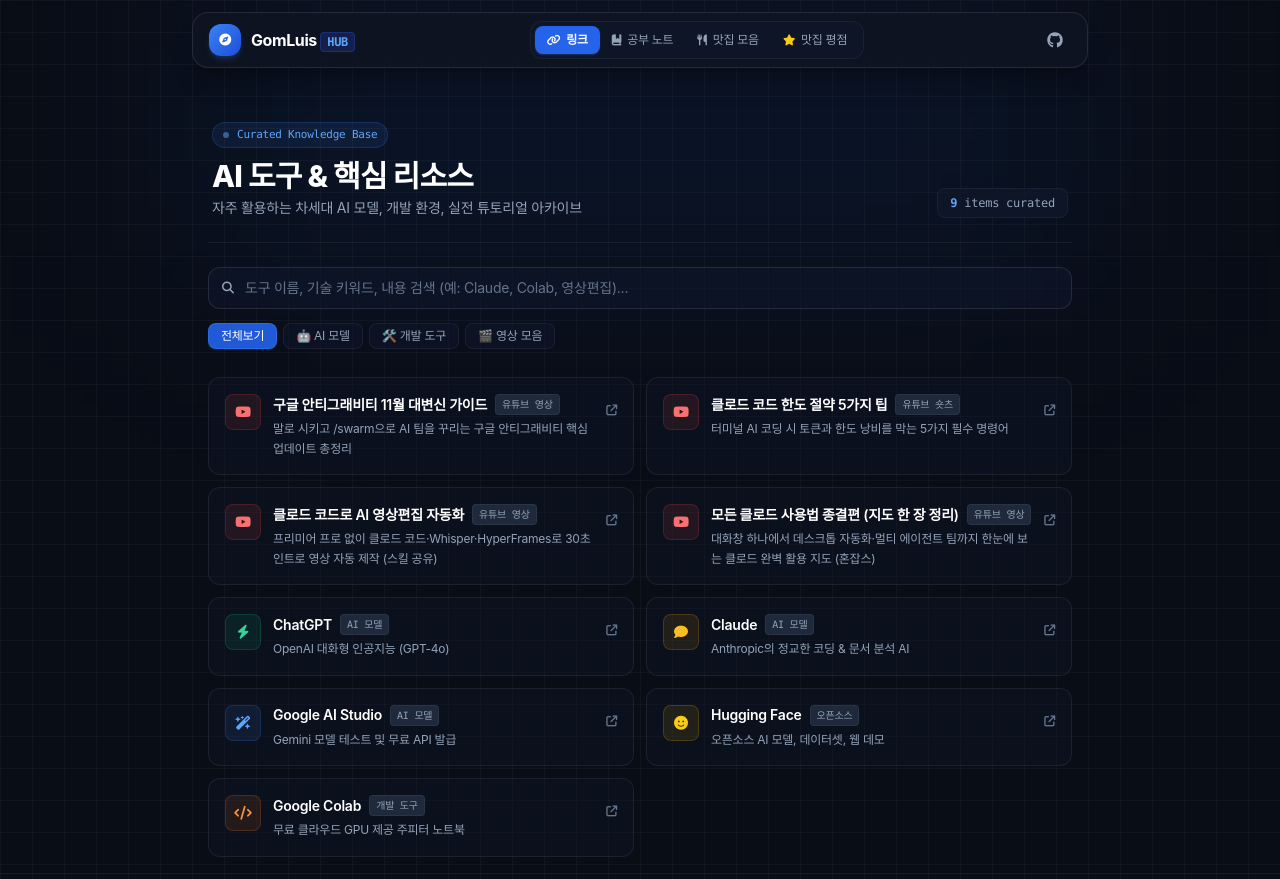
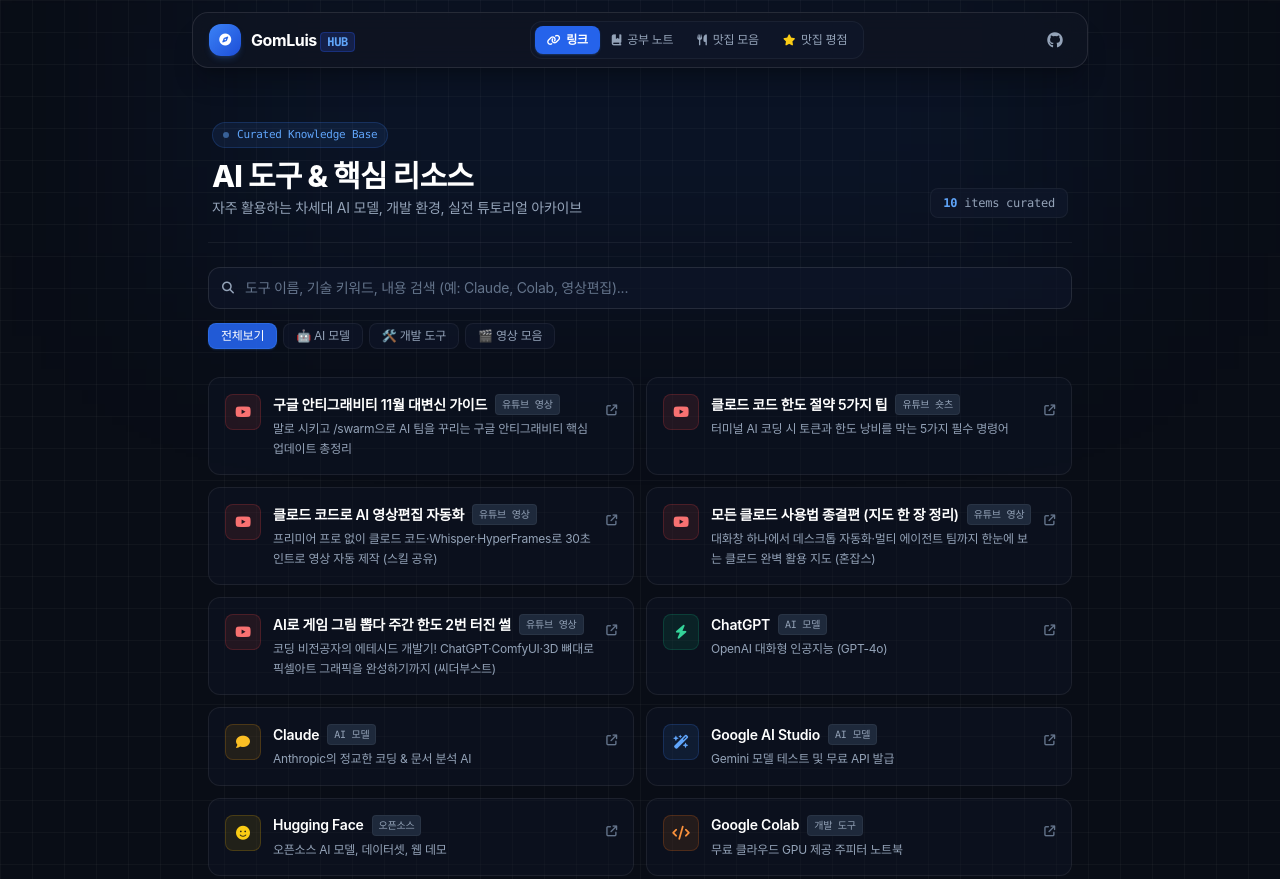
Before and after one commit to gomluis/gomluis.github.io, a plain HTML site: page index.html in a window 1280 px wide. Shown: the top 879 px of the page. Drawn offline with nearby package versions, Linux system fonts and the light colour scheme; a web font is replaced by a local one.

Commit message:
feat: add notes and link for Aethe Seed game dev AI graphics video

```diff
--- a/index.html
+++ b/index.html
@@ -580,6 +580,15 @@
         catName: "유튜브 영상",
         url: "https://www.youtube.com/watch?v=FXmf7Du3564",
         desc: "대화창 하나에서 데스크톱 자동화·멀티 에이전트 팀까지 한눈에 보는 클로드 완벽 활용 지도 (혼잡스)",
+        icon: "fa-brands fa-youtube",
+        accent: "text-red-400 bg-red-500/10 border-red-500/20"
+      },
+      {
+        name: "AI로 게임 그림 뽑다 주간 한도 2번 터진 썰",
+        category: "media",
+        catName: "유튜브 영상",
+        url: "https://www.youtube.com/watch?v=FYOsFzw6lr4",
+        desc: "코딩 비전공자의 에테시드 개발기! ChatGPT·ComfyUI·3D 뼈대로 픽셀아트 그래픽을 완성하기까지 (씨더부스트)",
         icon: "fa-brands fa-youtube",
         accent: "text-red-400 bg-red-500/10 border-red-500/20"
       },
```
Also changed, not shown: 1 other file.
